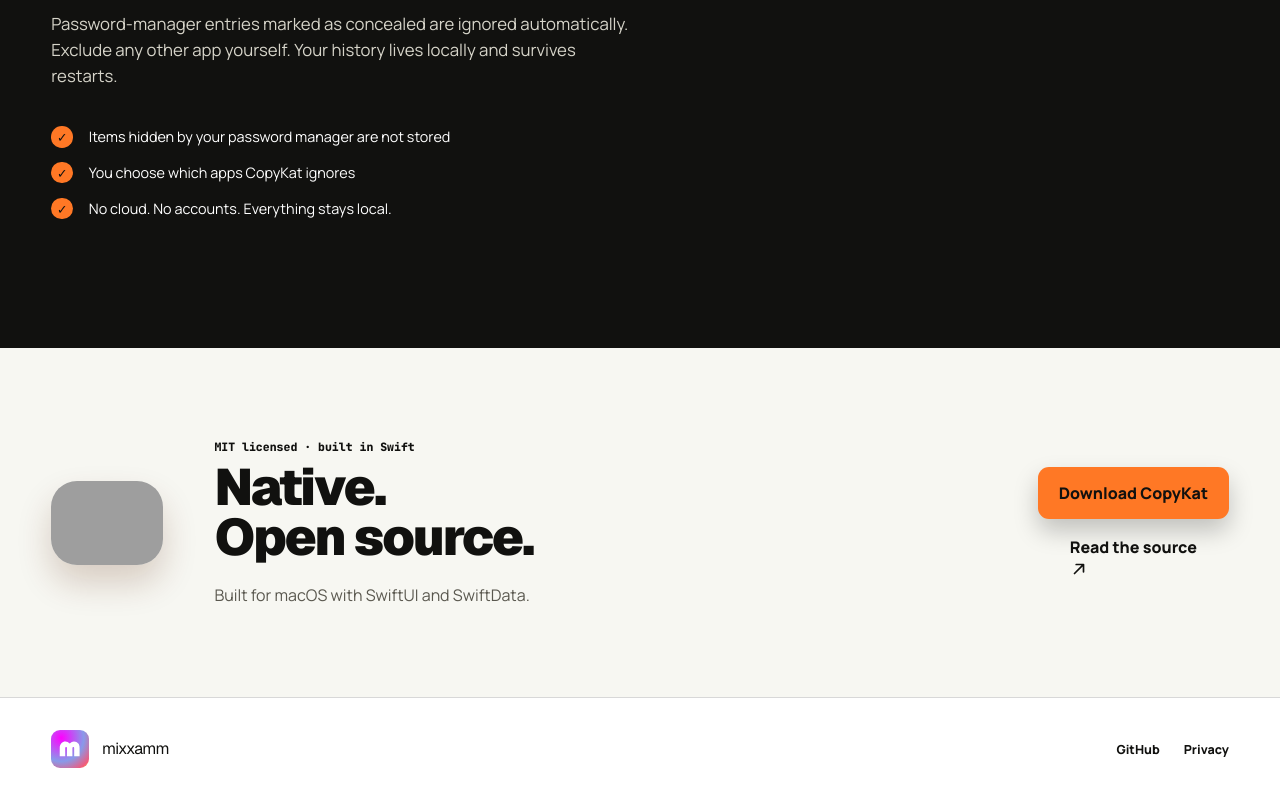
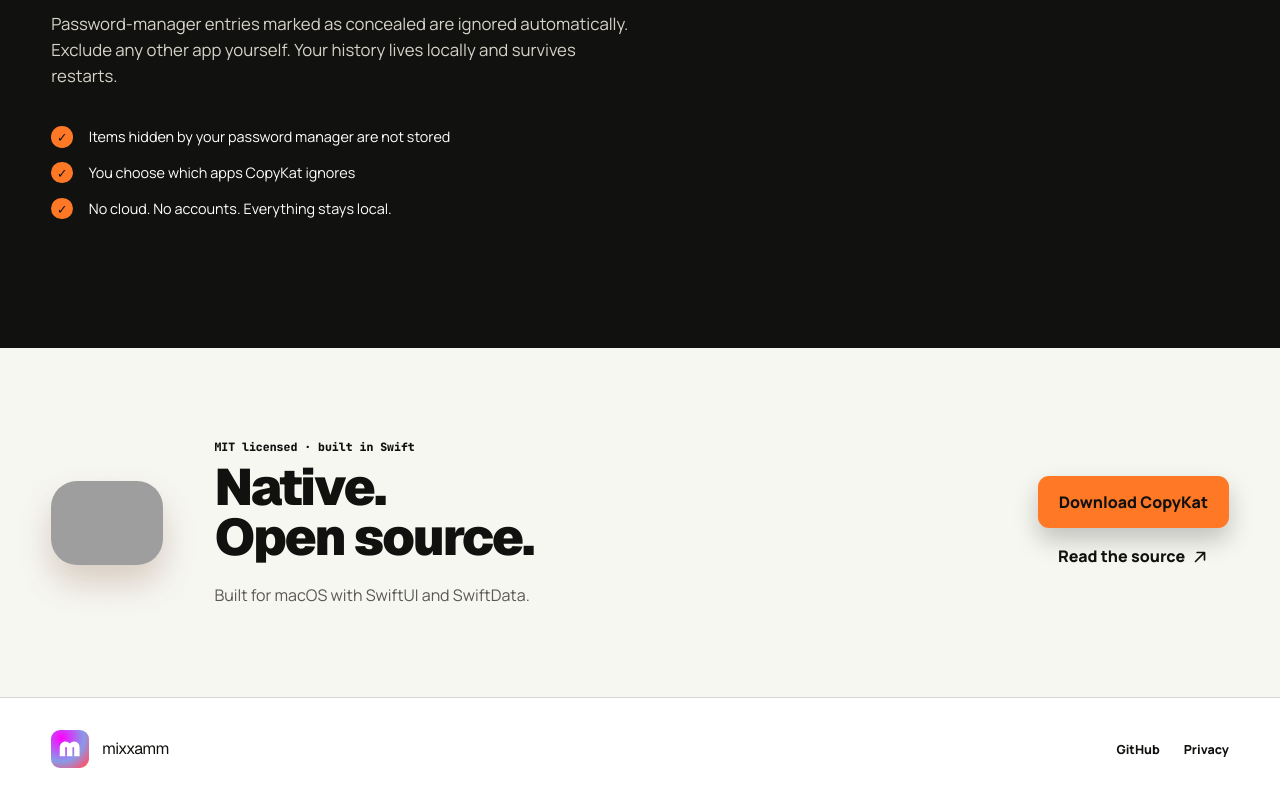
Before and after one commit to mixxamm/copykat-site, a Next.js app: page / in a window 1280 px wide. Shown: the part 1858-2658 px from the top of the page. Built offline with nearby package versions, Linux system fonts and the light colour scheme; grey boxes are pictures that could not be loaded.

Commit message:
Align source link SVG icon

```diff
--- a/app/globals.css
+++ b/app/globals.css
@@ -1168,7 +1168,14 @@
 }
 
 .text-link {
+  display: inline-flex;
+  align-items: center;
+  gap: 0.35rem;
   font-weight: 800;
+}
+
+.text-link svg {
+  flex: 0 0 auto;
 }
 
 footer {
```
